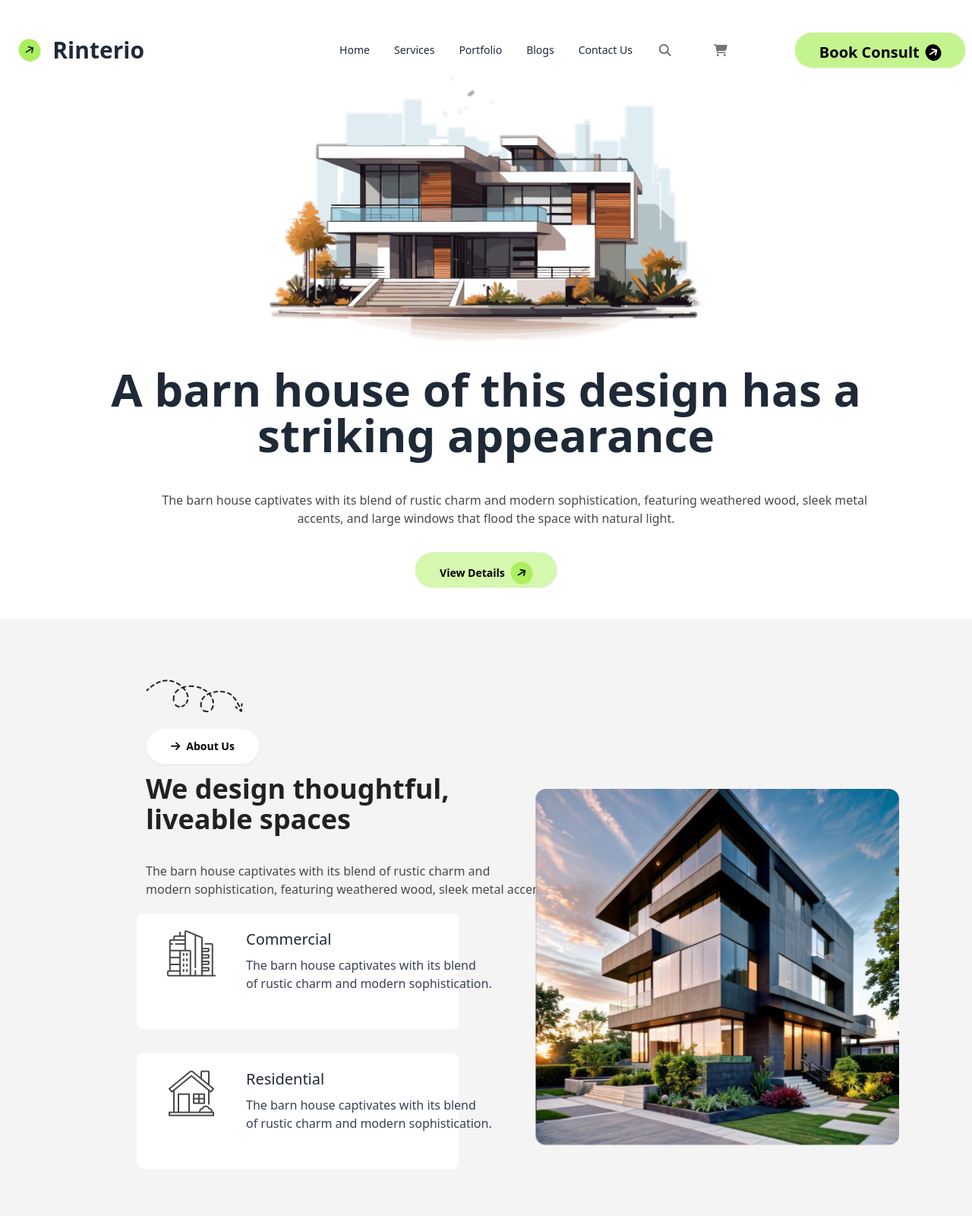
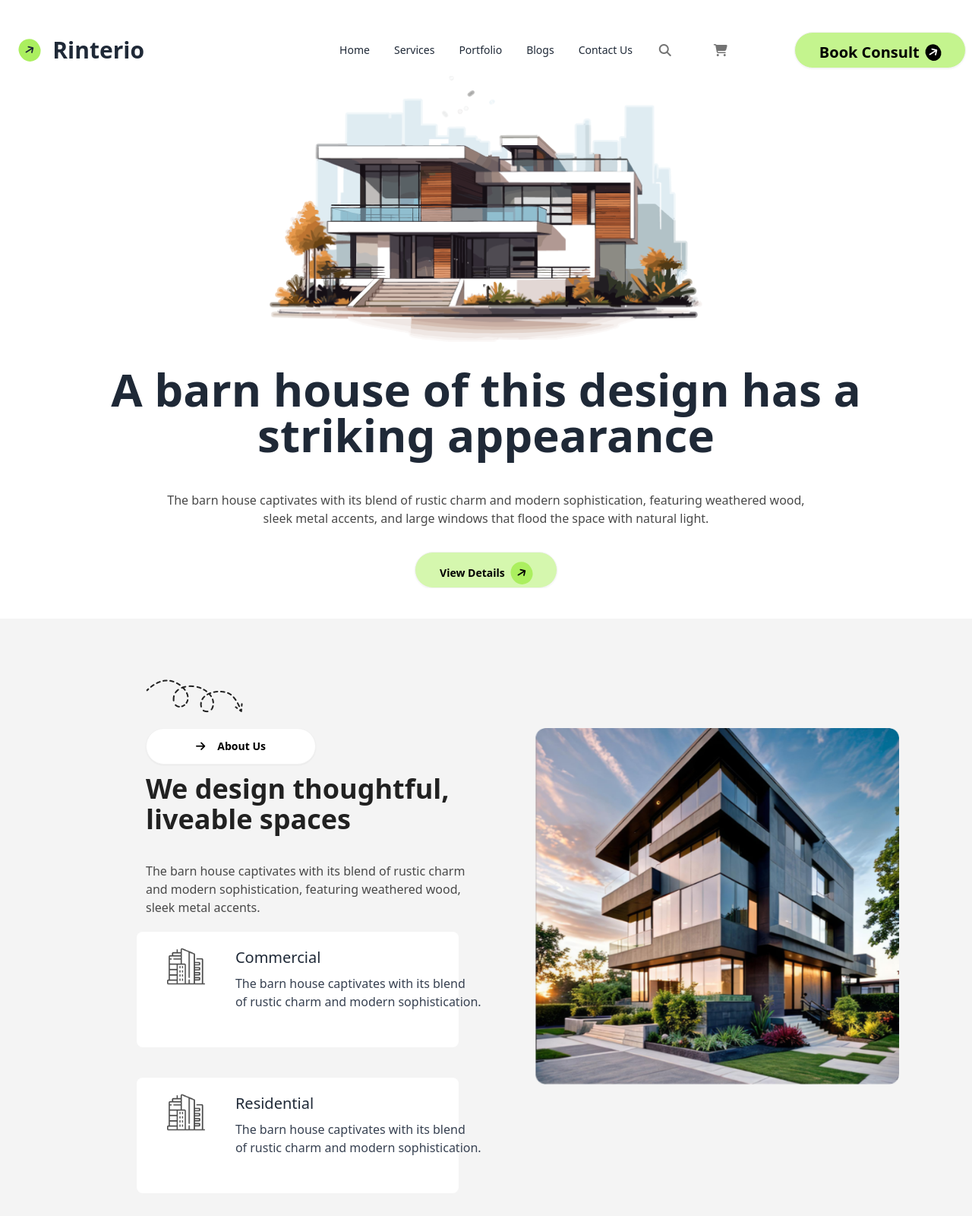
Before and after one commit to mh-adnan/Assingment_3, a plain HTML site: page index.html in a window 1280 px wide. Shown: the top 1600 px of the page at 76% size. Drawn offline with nearby package versions, Linux system fonts and the light colour scheme.

Commit message:
three section respnsive done

```diff
--- a/index.html
+++ b/index.html
@@ -17,14 +17,15 @@
     <div class="navbar bg-base-100  pt-10">
         <div class="navbar-start ">
             <div class="dropdown">
-                <div tabindex="0" role="button" class="btn btn-ghost lg:hidden">
+                <div tabindex="0" role="button" aria-label="Menu Button" class="btn btn-ghost lg:hidden sm:float-right">
                     <svg xmlns="http://www.w3.org/2000/svg" class="h-5 w-5" fill="none" viewBox="0 0 24 24"
                         stroke="currentColor">
                         <path stroke-linecap="round" stroke-linejoin="round" stroke-width="2"
                             d="M4 6h16M4 12h8m-8 6h16" />
                     </svg>
                 </div>
-                <ul tabindex="0" class="menu menu-sm dropdown-content  mt-3 w-52 p-2 shadow">
+
+                <ul tabindex="0" class="menu menu-sm dropdown-content  mt-3 w-52 p-2 float-none">
                     <li class="hover:font-extrabold"><a>Home</a></li>
                     <li class="hover:font-extrabold"><a>Services</a></li>
                     <li class="hover:font-extrabold"><a>Portfolio</a></li>
@@ -50,12 +51,12 @@
         </div>
         <div class="navbar-end space-x-10">
             <i
-                class="fa-solid fa-magnifying-glass px-2 py-2 rounded-full bg-[rgb(255,255,255)] text-[rgb(115,115,115)]"></i>
+                class="fa-solid fa-magnifying-glass px-2 py-2 rounded-full bg-[rgb(255,255,255)] text-[rgb(115,115,115)] hidden sm:block"></i>
             <i
-                class="fa-solid fa-cart-shopping py-2 px-2 rounded-full bg-[rgb(255,255,255)] text-[rgb(115,115,115)]"></i>
-            <div class="arrow">
+                class="fa-solid fa-cart-shopping py-2 px-2 rounded-full bg-[rgb(255,255,255)] text-[rgb(115,115,115)] hidden sm:block"></i>
+            <div class="arrow hidden sm:block">
                 <a class="btn rounded-full pb-2 bg-[rgba(171,239,95,0.7)] text-black px-8 py-3 ml-10">
-                    <span class=" text-xl font-bold"> Book Consult</span>
+                    <span class="text-xl font-bold">Book Consult</span>
                     <i class="fa-solid fa-arrow-right px-1 py-1 rounded-full bg-[rgb(0,0,0)] text-white"
                         style="transform: rotate(328deg);"></i>
                 </a>
@@ -64,18 +65,19 @@
     </div>
 </header>
 
-<body class="sans-serif sm:overflow-x-hidden">
-    <div class="top-banner flex flex-col items-center text-center overflow-y-scroll">
+<!-- banner section start  -->
+
+<body class="sans-serif ">
+    <div class="top-banner flex flex-col items-center text-center overflow-y-auto">
         <div class="w-full flex justify-center">
-            <img src="assets/banner.png" alt="">
+            <img src="assets/banner.png" alt="" class="w-4/5 sm:w-auto">
         </div>
-        <h2 class="text-6xl mt-8 font-extrabold pb-7">
-            A barn house of this design has a <br> striking appearance
+        <h2 class="mt-8 font-extrabold pb-7 text-3xl sm:text-4xl lg:text-6xl text-center">
+            A barn house of this design has a <br class="hidden sm:block"> striking appearance
         </h2>
-        <p class="mt-4 w-4/5 lg:w-2/3 text-[rgb(73,73,73)] font-sans font-medium whitespace-nowrap">
-            The barn house captivates with its blend of rustic charm and modern
-            sophistication, featuring weathered wood, sleek metal <br> accents, and large windows that flood the space
-            with natural light.
+        <p class="mt-4 w-4/5 lg:w-2/3 text-[rgb(73,73,73)] font-sans font-medium ">
+            The barn house captivates with its blend of rustic charm and modern sophistication, featuring weathered
+            wood, sleek metal accents, and large windows that flood the space with natural light.
         </p>
         <a class="btn rounded-full mt-8 px-8 py-3 bg-[rgba(171,239,95,0.5)] text-black hover:bg-[rgba(171,239,95,0.7)]">
             View Details
@@ -83,61 +85,72 @@
                 style="transform: rotate(328deg);"></i>
         </a>
     </div>
+
     <!-- top banner section ends here  -->
 
 
-    <!-- we designe section starts here  -->
-
-    <div class="We_design_thoughtful flex flex-1 pt-20 bg-[#F4F4F4] mt-10 pb-20">
-        <div class="left w-[35%]  mx-auto ml-48  ">
-            <img src="assets/Vector.png " alt="">
-            <a class="btn rounded-full mt-5 px-8 py-2 mb-3 bg-white text-black "><i class="fa-solid fa-arrow-right"
-                    style="transform: rotate(0deg);"></i>
-                About Us
+<!-- We design section starts here -->
+<div class="We_design_thoughtful flex flex-col lg:flex-row bg-[#F4F4F4] py-10 lg:py-20 mt-10">
+    <!-- Left Section -->
+    <div class="left w-full lg:w-[35%] mx-auto lg:ml-48 mb-10 lg:mb-0 px-4 lg:px-0">
+        <img src="assets/Vector.png" alt="" class="hidden lg:mx-0 sm:block">
+        <a
+            class="btn rounded-full mt-5 px-8 py-2 mb-3 w-[50%] ml-20 lg:w-[50%] bg-white text-black flex items-center justify-center lg:ml-0">
+            <i class="fa-solid fa-arrow-right mr-2" style="transform: rotate(0deg);"></i> About Us
         </a>
-            <h3 class="text-4xl font-extrabold text-[rgb(33,33,33)] font-sans ">We design thoughtful,<br> liveable
-                spaces
+        <h3 class="text-3xl lg:text-4xl font-extrabold text-[rgb(33,33,33)] font-sans text-center lg:text-left ">
+            We design thoughtful,<br> liveable spaces
         </h3>
-            <p class="text-[rgb(73,73,73)] py-4 font-medium font-sans mt-5 whitespace-nowrap pb-5">
-                The barn house captivates with its blend of rustic charm and <br>
+        <p class="text-[rgb(73,73,73)] py-4 font-medium font-sans mt-5 whitespace-normal lg:whitespace-normal pb-5">
+            The barn house captivates with its blend of rustic charm and
             modern sophistication, featuring weathered wood, sleek metal accents.
         </p>
 
         <div
-                class="Commercial flex flex-row items-start -ml-3 pl-10 pt-5 rounded-lg mr-9 space-x-10 bg-[rgba(255,255,255)]">
-                <div class="left ">
+            class="Commercial flex flex-row  items-start -ml-3 pl-10 pt-5 rounded-lg mr-9 space-x-10 bg-[rgba(255,255,255)]">
+            <div class="left w-[25%] lg:w-[13%]">
                 <img src="assets/commercial.png" alt="" class="w-full h-auto object-cover">
             </div>
-                <div class="right w-1/3  font-normal pb-12">
+
+            <div class="right w-[80%] lg:w-1/3  font-normal pb-12  ">
                 <h4 class="text-xl font-medium">Commercial</h4>
-                    <p class="text-gray-700 mt-2 whitespace-nowrap font-normal ">The barn house captivates with its
-                        blend <br> of rustic charm and
-                        modern sophistication.</p>
+                <p class="text-gray-700 mt-2 whitespace-normal lg:whitespace-nowrap font-normal w-full lg:w-4/5">
+                    The barn house captivates with its blend <br>
+                    of rustic charm and
+                    modern sophistication.
+                </p>
             </div>
         </div>
 
+        <div
+            class="Commercial flex flex-row  items-start -ml-3 pl-10 pt-5 mt-10  rounded-lg mr-9 space-x-10 bg-[rgba(255,255,255)]">
+            <div class="left w-[25%] lg:w-[13%]">
+                <img src="assets/commercial.png" alt="" class="w-full h-auto object-cover">
+            </div>
 
-            <div
-                class="Commercial flex flex-row items-start mt-8 -ml-3 pl-10 pt-5 rounded-lg mr-9 space-x-10  bg-[rgba(255,255,255)]">
-                <div class="left ">
-                    <img src="assets/residential.png" alt="" class="w-full h-auto object-cover">
-                </div>
-                <div class="right w-1/3  font-normal pb-12">
+            <div class="right w-[80%] lg:w-1/3  font-normal pb-12  ">
                 <h4 class="text-xl font-medium">Residential</h4>
-                    <p class="text-gray-700 mt-2 whitespace-nowrap font-normal">The barn house captivates with its blend
-                        <br> of rustic charm and
+                <p class="text-gray-700 mt-2 whitespace-normal lg:whitespace-nowrap font-normal w-full lg:w-4/5">
+                    The barn house captivates with its blend <br>
+                    of rustic charm and
                     modern sophistication.
                 </p>
             </div>
         </div>
     </div>
+
     <!-- Right Section -->
-        <div class="right w-[40%] px-4 pt-36 pb-16 mr-20">
+    <div class="right w-[80%] lg:w-[40%] px-4 pt-36 pb-16 mr-20 ml-10 lg:ml-0 -mt-20 lg:mb-0">
         <img src="assets/Rectangle.png" alt="" class="w-full h-auto object-cover">
     </div>
 </div>
 
-    <!-- we designe section ends here  -->
+<!-- We design section ends here -->
+
+
+
+
+
 
 
     <!-- our work progess  -->
@@ -210,6 +223,8 @@
         </div>
     </div>
     <!-- our work progess ends  -->
+
+
 
     <!-- Our Latest Portfolio start here  -->
     <div class="Portfolio_section ">
@@ -292,6 +307,12 @@
     </div>
 
     <!-- Our Latest Portfolio ends  here  -->
+
+
+
+
+
+
 
     <!-- Let s Discuss Next Project start here -->
 
@@ -376,6 +397,11 @@
 
     <!-- Let s Discuss Next Project ends  here -->
 
+
+
+
+
+
     <!-- Foter section start here  -->
 
     <div class="fotter bg-[rgb(28,28,28)] mt-0">
```
Lines whose indentation alone changed are shown as unchanged.
